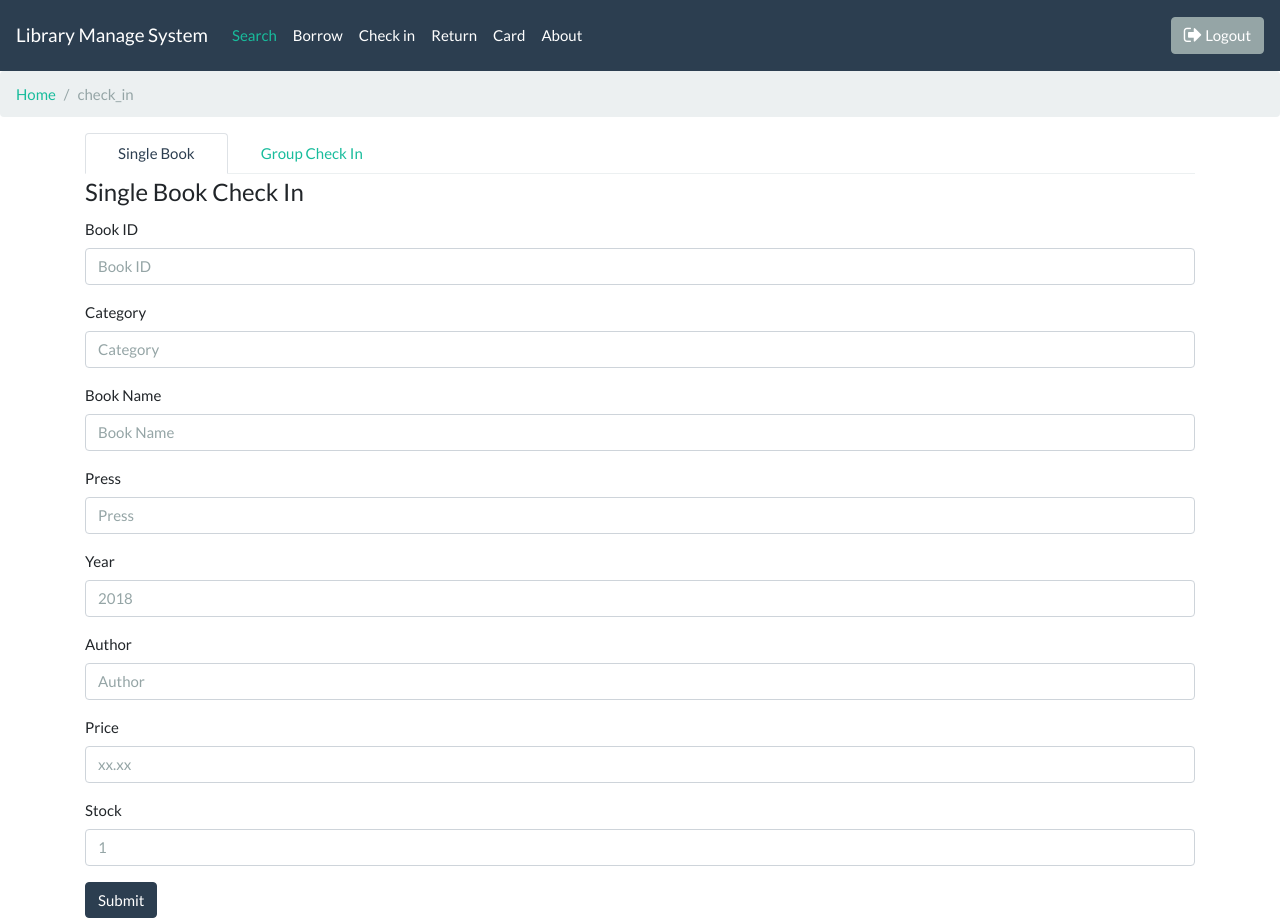
After one commit to JiangWenPL/LMS, a Flask app: page /check_in in a window 1280 px wide. The commit adds this page. Run offline with Flask 2, Linux system fonts and the light colour scheme; a user stored in the database is signed in; data comes from the database, SQL or seed files in the repository; both versions use the stored data as it was after the commit; some libraries are stand-ins or nearby versions.

Commit message:
Import data success

```diff
--- a/app/forms.py
+++ b/app/forms.py
@@ -1,9 +1,11 @@
 # 引入Form基类
 from flask_wtf import FlaskForm
 # 引入Form元素父类
-from wtforms import StringField, PasswordField, BooleanField
+from wtforms import StringField, PasswordField, BooleanField, IntegerField, FloatField
 # 引入Form验证父类
-from wtforms.validators import DataRequired, Length
+from wtforms.validators import DataRequired, Length, NumberRange
+from flask_wtf.file import FileAllowed, FileRequired, FileField
+from app import csv_set
 
 __author__ = 'JiangWen'
 
@@ -12,3 +14,18 @@ class LoginForm ( FlaskForm ):
     username = StringField ( "username", validators=[DataRequired ()] )
     password = PasswordField ( 'passsword', validators=[DataRequired ()], default=False )
     remember = BooleanField ( "remember", default=False )
+
+
+class CheckInForm ( FlaskForm ):
+    bookID = IntegerField ( "bookID", validators=[DataRequired (), NumberRange ()] )
+    category = StringField ( "category", validators=[DataRequired ()] )
+    book_name = StringField ( "book_name", validators=[DataRequired ()] )
+    press = StringField ( "press", validators=[DataRequired ()] )
+    year = StringField ( "year", validators=[DataRequired ()] )
+    author = StringField ( "author", validators=[DataRequired ()] )
+    price = IntegerField ( "price", validators=[DataRequired (), NumberRange ()] )
+    stock = IntegerField ( "stock", validators=[DataRequired (), NumberRange ( min=0 )] )
+
+
+class FileForm ( FlaskForm ):
+    csv = FileField ( "csv", validators=[FileAllowed ( csv_set, 'Incorrect file format' ), FileRequired ()] )
--- /dev/null
+++ b/app/static/download_data/a.csv
@@ -0,0 +1,2 @@
+0001, 'sci', 'A', 'Speinger', '2018', 'High_Au', 10.20, 1
+0002, engineer , B, Speinger, 2018, High_Au, 10, 3
--- /dev/null
+++ b/app/static/download_data/a_1.csv
@@ -0,0 +1,2 @@
+0001, sci, A, Speinger, 2018, High_Au, 10.20, 1
+0002, engineer , B, Speinger, 2018, High_Au, 10, 3
--- /dev/null
+++ b/app/static/download_data/a_2.csv
@@ -0,0 +1,2 @@
+0001, sci, A, Speinger, 20186, High_Au, 10.209, 1
+0002, engineer , B, Speinger, 2018, High_Au, 10, 3
--- /dev/null
+++ b/app/static/download_data/a_3.csv
@@ -0,0 +1,2 @@
+0001, sci, A, Speinger, 2018, High_Au, 10.209, 1
+0002, engineer , B, Speinger, 2018, High_Au, 10, 3
--- /dev/null
+++ b/app/static/download_data/a_4.csv
@@ -0,0 +1,2 @@
+0001, sci, A, Speinger, 2018, High_Au, 10.209, 1
+0002, engineer , B, Speinger, 2018, High_Au, 10, 3
--- a/app/templates/base.html
+++ b/app/templates/base.html
@@ -21,16 +21,22 @@
     <div class="collapse navbar-collapse" id="navbarColor01">
         <ul class="navbar-nav mr-auto">
             <li class="nav-item active">
-                <a class="nav-link" href="/search.html">Search <span class="sr-only">(current)</span></a>
+                <a class="nav-link" href="/search">Search <span class="sr-only">(current)</span></a>
             </li>
             <li class="nav-item">
-                <a class="nav-link" href="/Borrow">Borrow</a>
+                <a class="nav-link" href="/borrow">Borrow</a>
             </li>
             <li class="nav-item">
-                <a class="nav-link" href="#">Pricing</a>
+                <a class="nav-link" href="/check_in">Check in</a>
+            </li>
+             <li class="nav-item">
+                <a class="nav-link" href="/return_book">Return</a>
             </li>
             <li class="nav-item">
-                <a class="nav-link" href="#">About</a>
+                <a class="nav-link" href="/card">Card</a>
+            </li>
+            <li class="nav-item">
+                <a class="nav-link" href="/about">About</a>
             </li>
         </ul>
         {% if g.user.is_authenticated %}
@@ -43,12 +49,12 @@
                 Login
             </button>
         {% endif %}
-        {#    <form class="form-inline my-2 my-lg-0">#}
-        {#      <input class="form-control mr-sm-2" type="text" placeholder="Search">#}
-        {#      <button class="btn btn-secondary my-2 my-sm-0" type="submit">Search</button>#}
-        {#    </form>#}
     </div>
 </nav>
+<ol class="breadcrumb">
+    <li class="breadcrumb-item"><a href="/index.html">Home</a></li>
+    <li class="breadcrumb-item active">{{ request.path.strip('/').split('.')[0] }}</li>
+</ol>
 <body>
 <div class="container">
     {% with messages = get_flashed_messages(with_categories=true) %}
--- /dev/null
+++ b/app/templates/check_in.html
@@ -0,0 +1,138 @@
+{% extends 'base.html' %}
+
+{% block body %}
+    <div class="container">
+        <div class="row clearfix">
+            <div class="col-md-12 column">
+                <ul class="nav nav-tabs">
+                    <li class="nav-item">
+                        <a class="nav-link active show" data-toggle="tab" href="#single">Single Book</a>
+                    </li>
+                    <li class="nav-item">
+                        <a class="nav-link" data-toggle="tab" href="#group">Group Check In</a>
+                    </li>
+                </ul>
+                <div id="myTabContent" class="tab-content">
+                    <div class="tab-pane fade active show" id="single">
+                        <form method="POST" class="form-horizontal">
+                            {{ single_form.hidden_tag() }}
+                            <fieldset>
+                                <legend>Single Book Check In</legend>
+                                <div class="form-group">
+                                    <label>Book ID</label>
+                                    <input type="text" class="form-control required" id="bookID" name="bookID"
+                                           placeholder="Book ID" maxlength="32">
+                                </div>
+                                <div class="form-group">
+                                    <label>Category</label>
+                                    <input type="text" class="form-control" id="category" name="category"
+                                           placeholder="Category" maxlength="32">
+                                </div>
+                                <div class="form-group">
+                                    <label>Book Name</label>
+                                    <input type="text" class="form-control" id="book_name" name="book_name"
+                                           placeholder="Book Name" maxlength="32">
+                                </div>
+                                <div class="form-group">
+                                    <label>Press</label>
+                                    <input type="text" class="form-control" id="press" name="press"
+                                           placeholder="Press" maxlength="32">
+                                </div>
+                                <div class="form-group">
+                                    <label>Year</label>
+                                    <input type="text" class="form-control" id="year" name="year"
+                                           placeholder="2018" maxlength="4">
+                                </div>
+                                <div class="form-group">
+                                    <label>Author</label>
+                                    <input type="text" class="form-control" id="author" name="author"
+                                           placeholder="Author" maxlength="32">
+                                </div>
+                                <div class="form-group">
+                                    <label>Price</label>
+                                    <input type="text" class="form-control" id="price" name="price"
+                                           placeholder="xx.xx" maxlength="32">
+                                </div>
+                                <div class="form-group">
+                                    <label>Stock</label>
+                                    <input type="text" class="form-control" id="stock" name="stock"
+                                           placeholder="1" maxlength="32">
+                                </div>
+                                {#                                <div class="form-group">#}
+                                {#                                    <label for="exampleSelect1">Example select</label>#}
+                                {#                                    <select class="form-control" id="exampleSelect1">#}
+                                {#                                        <option>1</option>#}
+                                {#                                        <option>2</option>#}
+                                {#                                        <option>3</option>#}
+                                {#                                        <option>4</option>#}
+                                {#                                        <option>5</option>#}
+                                {#                                    </select>#}
+                                {#                                </div>#}
+
+                                {#                                <div class="form-group">#}
+                                {#                                    <label for="exampleTextarea">Example textarea</label>#}
+                                {#                                    <textarea class="form-control" id="exampleTextarea" rows="3"></textarea>#}
+                                {#                                </div>#}
+                                {#                                <div class="form-group">#}
+                                {#                                    <label for="exampleInputFile">File input</label>#}
+                                {#                                    <input type="file" class="form-control-file" id="exampleInputFile"#}
+                                {#                                           aria-describedby="fileHelp">#}
+                                {#                                    <small id="fileHelp" class="form-text text-muted">This is some placeholder#}
+                                {#                                        block-level help text for the above input. It's a bit lighter and easily wraps#}
+                                {#                                        to a new line.#}
+                                {#                                    </small>#}
+                                {#                                </div>#}
+                                <input type="hidden" name="kinds" value="single">
+                                <button type="submit" class="btn btn-primary">Submit</button>
+                            </fieldset>
+                        </form>
+                    </div>
+                    <div class="tab-pane fade" id="group">
+                        {#                        <form method="POST" class="form-horizontal">#}
+                        {#                            {{ single_form.hidden_tag() }}#}
+                        {#                            <fieldset>#}
+                        {#                                <legend>Group Check In</legend>#}
+                        {#                                <div class="form-group">#}
+                        {#                                    <label for="exampleTextarea">Example textarea</label>#}
+                        {#                                    <textarea class="form-control" id="exampleTextarea" rows="3"></textarea>#}
+                        {#                                </div>#}
+                        {#                                <div class="form-group">#}
+                        {#                                    <label for="exampleInputFile">File input</label>#}
+                        {#                                    <input type="file" class="form-control-file" id="exampleInputFile"#}
+                        {#                                           aria-describedby="fileHelp">#}
+                        {#                                    <small id="fileHelp" class="form-text text-muted">This is some placeholder#}
+                        {#                                        block-level help text for the above input. It's a bit lighter and easily wraps#}
+                        {#                                        to a new line.#}
+                        {#                                    </small>#}
+                        {#                                </div>#}
+                        {#                                <input type="hidden" name="kinds" value="group">#}
+                        {#                                <button type="submit" class="btn btn-primary">Submit</button>#}
+                        {#                            </fieldset>#}
+                        {#                        </form>#}
+                        <form method="POST" enctype=multipart/form-data class="form-horizontal">
+                            {{ group_form.hidden_tag() }}
+                            <fieldset>
+                                <legend>Upload csv file</legend>
+                                <div class="form-group">
+                                    <div class="input-group mb-3">
+                                        <div class="custom-file">
+                                            <input type="file" class="custom-file-input" id="inputGroupFile02"
+                                                   name="csv">
+                                            <label class="custom-file-label" for="inputGroupFile02">Choose file</label>
+                                        </div>
+                                        <input type="hidden" name="kinds" value="group">
+                                        <div class="input-group-append">
+                                            <button class="input-group-text" id="" type="submit">Upload</button>
+                                        </div>
+                                    </div>
+                                </div>
+                            </fieldset>
+                        </form>
+                    </div>
+
+                </div>
+            </div>
+        </div>
+    </div>
+
+{% endblock %}
--- a/app/templates/login.html
+++ b/app/templates/login.html
@@ -15,7 +15,7 @@
                                 <div class="col-md-9">
                                     <div class="form-group">
                                         <i class="fa fa-user fa-lg"></i>
-                                        <input class="form-control required" type="text" placeholder="Username"
+                                        <input class="form-control required" type="text" placeholder="UserID"
                                                id="username" name="username" autofocus="autofocus" maxlength="20"/>
                                         {#                                        {{ form.username }}#}
                                     </div>
@@ -23,7 +23,6 @@
                                         <i class="fa fa-lock fa-lg"></i>
                                         <input class="form-control required" type="password" placeholder="Password"
                                                id="password" name="password" maxlength="8"/>
-                                        {#                                        {{ formFiled }}#}
 
                                     </div>
                                     <div class="form-group">
--- a/app/views.py
+++ b/app/views.py
@@ -1,23 +1,28 @@
 # -*- coding:utf-8 -*-
 __author__ = u'Jiang Wen'
 from flask import render_template, flash, request, abort, redirect, url_for, g
-from app import app, db, lm
+from app import app, db, lm, csv_set
 from flask_login import login_user, login_required, logout_user, current_user
-from app.forms import LoginForm
+from app.forms import LoginForm, CheckInForm, FileForm
 from flask_bootstrap import Bootstrap
-from app.models import Admin
+from app.models import Admin, Book
+import csv
 
 Bootstrap ( app )
 
 
 @app.before_first_request
-def create_db():
-    # Recreate database each time for demo
+def init_view():
+    # recreate database every time
     db.drop_all ()
     db.create_all ()
     admins = [Admin ( 0, 'a', 'a.name', 'admin@example.com' ), Admin ( 1, 'b', 'b.name', 'bdmin@example.com' )]
     db.session.add_all ( admins )
     db.session.commit ()
+    # Add login guider
+    lm.login_view = url_for ( 'login' )
+    lm.login_message = "Please login"
+    lm.login_message_category = 'info'
 
 
 @app.before_request
@@ -31,13 +36,54 @@ def index():
     return render_template ( "index.html" )
 
 
+@app.route ( '/check_in', methods=['GET', 'POST'] )
+@login_required
+def check_in():
+    single_form = CheckInForm ()
+    group_form = FileForm ()
+    if request.method == 'POST' and request.form['kinds'] == 'single':
+        if single_form.validate_on_submit ():
+            try:
+                book = Book ( bookID=single_form.bookID.data, category=single_form.category.data,
+                              book_name=single_form.book_name.data,
+                              press=single_form.press.data, year=single_form.year.data, author=single_form.author.data,
+                              price=single_form.price.data,
+                              stock=single_form.stock.data )
+                db.session.add ( book )
+                db.session.commit ()
+                flash ( Book.query.all (), 'success' )
+                flash ( 'Check in book success', 'success' )
+            except Exception as e:
+                flash ( e, 'danger' )
+        elif request.method == 'POST':
+            flash ( 'Invalid input', 'warning' )
+    elif request.method == 'POST' and request.form['kinds'] == 'group':
+        if group_form.validate_on_submit ():
+            try:
+                csv_name = csv_set.save ( request.files['csv'] )
+                flash ( 'Upload file success', 'info' )
+                books = []
+                with open ( app.config['UPLOADED_CSV_DEST'] + '/' + csv_name ) as csv_file:
+                    reader = csv.reader ( csv_file )
+                    for line in reader:
+                        assert len ( line ) == Book.length, "Not match col size"
+                        books.append (
+                            Book ( bookID=line[0], category=line[1], book_name=line[2], press=line[3], year=line[4],
+                                   author=line[5], price=line[6], stock=line[7] ) )
+                    db.session.add_all ( books )
+                    db.session.commit ()
+            except Exception as e:
+                flash ( e, 'danger' )
+            else:
+                flash ( 'Success load into database', 'success' )
+        elif request.method == 'POST':
+            flash ( 'Invalid file', 'warning' )
+
+    return render_template ( "check_in.html", single_form=single_form, group_form=group_form )
+
+
 @app.route ( '/login', methods=['GET', 'POST'] )
 def login():
-    # Here we use a class of some kind to represent and validate our
-    # client-side form data. For example, WTForms is a library that will
-    # handle this for us, and we use a custom LoginForm to validate.
-    # if request.method == 'GET':
-    #     return render_template ( 'login.html' )
     error = None
     if g.user is not None and g.user.is_authenticated:
         return redirect ( url_for ( 'index' ) )
@@ -62,25 +108,7 @@ def login():
         flash ( error, category='danger' )
     return render_template ( 'login.html', form=form, error=error )
 
-    return redirect ( 404 )
-
-
-# form = LoginForm ()
-# if form.validate_on_submit ():
-#     # Login and validate the user.
-#     # user should be an instance of your `User` class
-#     login_user ( user )
-#
-#     flash ( 'Logged in successfully.' )
-#
-#     next = request.args.get ( 'next' )
-#     # next_is_valid should check if the user has valid
-#     # permission to access the `next` url
-#     if not next_is_valid ( next ):
-#         return abort ( 400 )
-#
-#     return redirect ( next or flask.url_for ( 'index' ) )
-# return render_template ( 'login.html', form=form )
+@app.route('/about')
 
 
 @app.route ( '/logout/' )
@@ -90,6 +118,7 @@ def logout():
     flash ( "Logout successful", category='success' )
     return redirect ( url_for ( 'index' ) )
 
+
 @lm.user_loader
 def load_user(id):
     return Admin.query.get ( int ( id ) )
--- a/requirements.txt
+++ b/requirements.txt
@@ -7,3 +7,4 @@ flask-wtf = 0.14.2
 wtforms
 Flask_SQLAlchemy = 2.3.2
 Flask-OpenID = 1.2.5
+flask-uploads
```
Also changed, not shown: app/__init__.py (+6 -4 lines), app/models.py (+31 -0 lines), app/templates/about.html (added, +14 -0 lines), app.db.
